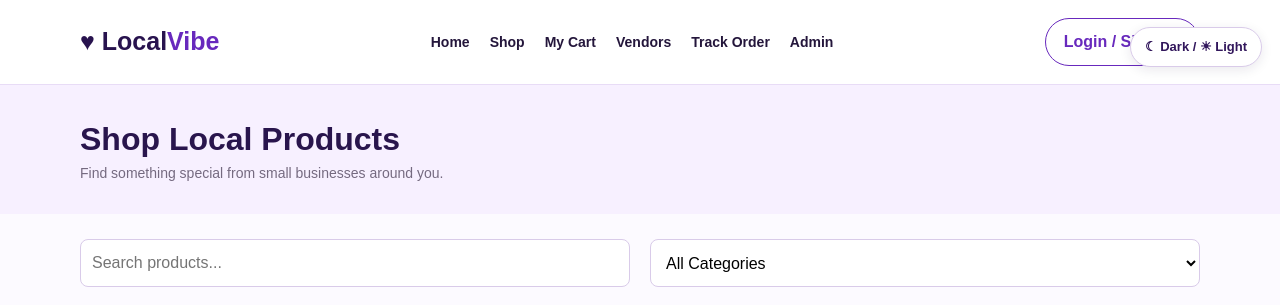
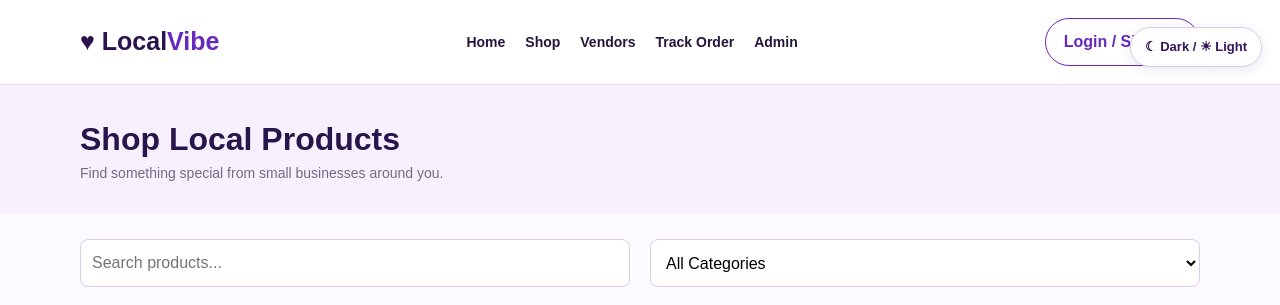
Before and after one commit to abhigyan-bit/CSE-326.github.io, a plain HTML site: page shop.html in a window 1280 px wide. Shown: the top 305 px of the page. Drawn offline with Linux system fonts and the light colour scheme.

Commit message:
Revert assistant shop navigation change

```diff
--- a/shop.html
+++ b/shop.html
@@ -14,7 +14,7 @@
             <div class="wrap nav">
                 <a class="logo" href="index.html">♥ Local<span>Vibe</span></a>
                 <nav>
-                    <a href="index.html">Home</a><a href="shop.html">Shop</a><a href="cart.html">My Cart</a><a href="vendor-dashboard.html">Vendors</a><a href="tracking.html">Track Order</a><a href="admin-dashboard.html">Admin</a>
+                    <a href="index.html">Home</a><a href="shop.html">Shop</a><a href="vendor-dashboard.html">Vendors</a><a href="tracking.html">Track Order</a><a href="admin-dashboard.html">Admin</a>
                 </nav>
                 <a class="btn outline" href="register.html">Login / Sign Up</a>
             </div>
```
